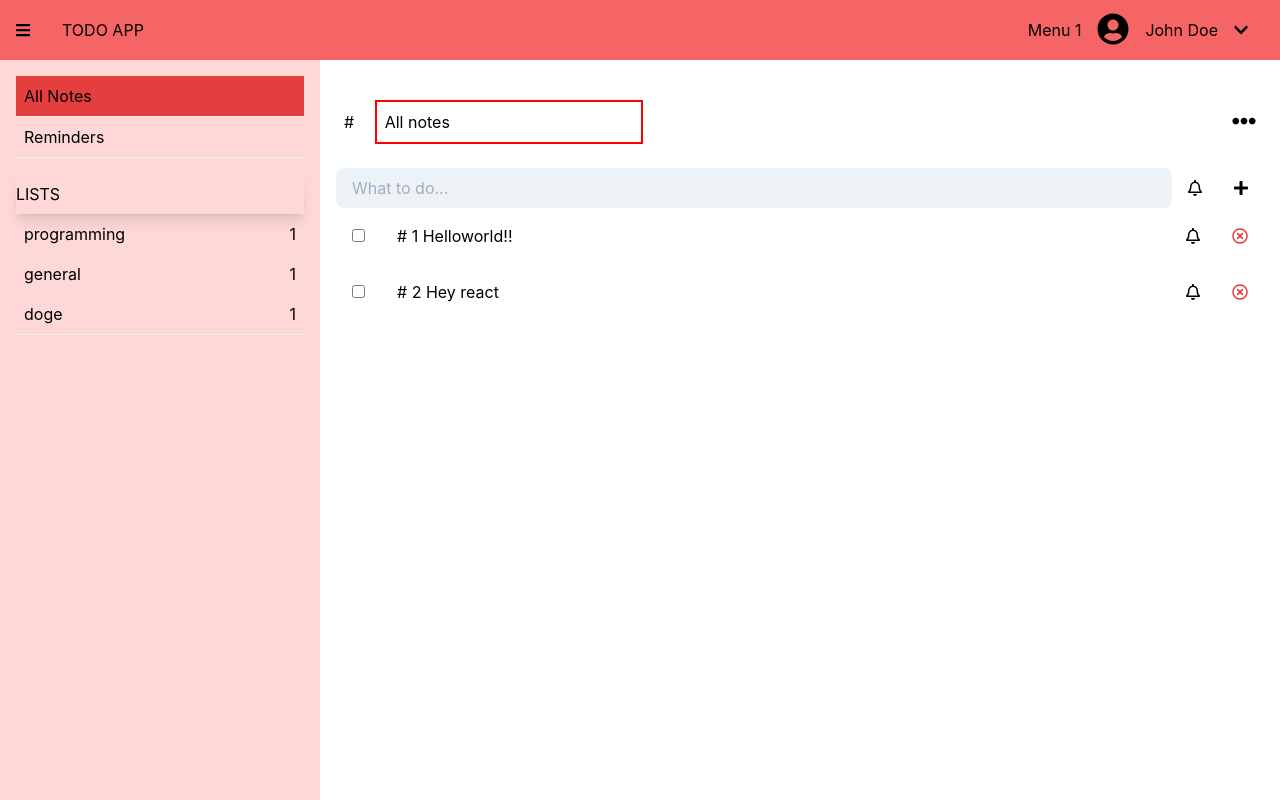
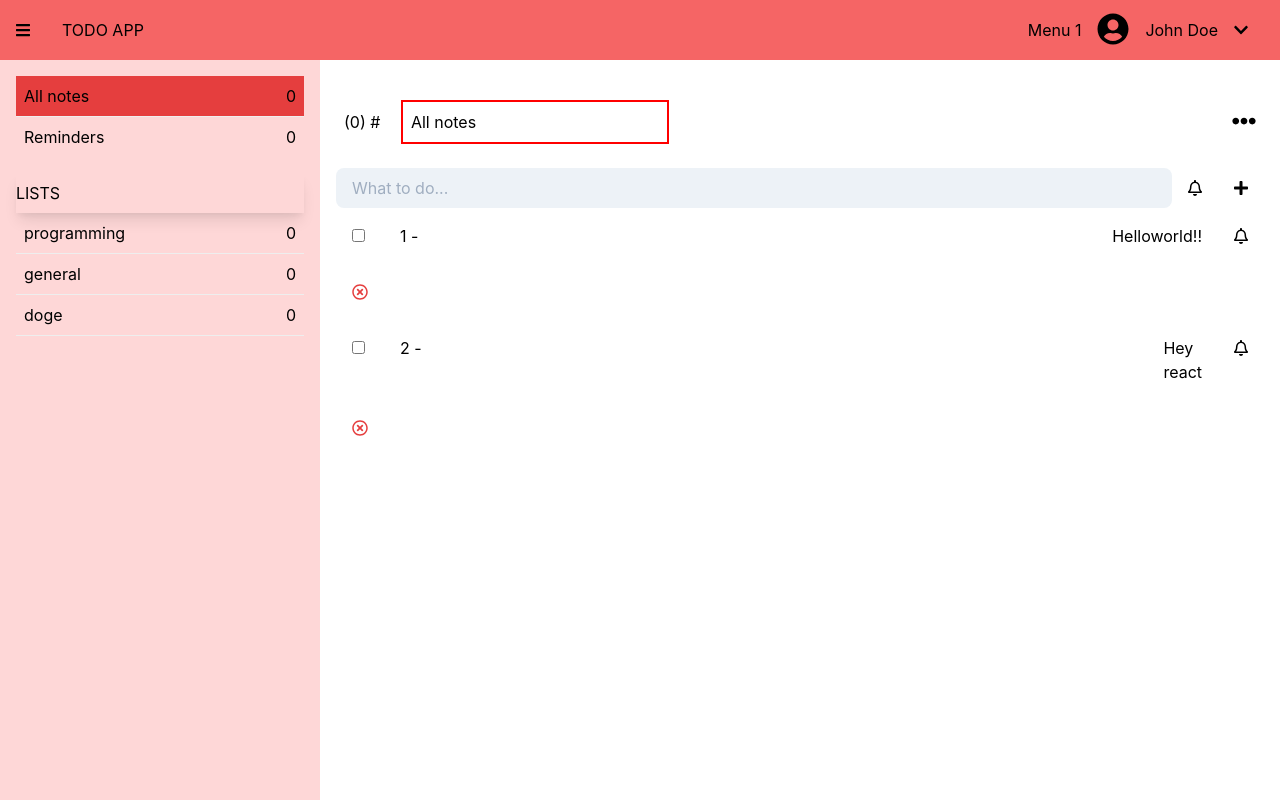
Before and after one commit to rod41732/react-todo-list, a React (Create React App) app: page / in a window 1280 px wide. Built offline with nearby package versions, Linux system fonts and the light colour scheme.

Commit message:
add label selection and renaming

```diff
--- a/package.json
+++ b/package.json
@@ -12,6 +12,7 @@
     "@testing-library/user-event": "^7.1.2",
     "autoprefixer": "^9.7.3",
     "classnames": "^2.2.6",
+    "eslint-plugin-react-hooks": "^2.3.0",
     "postcss-cli": "^7.1.0",
     "react": "^16.12.0",
     "react-dom": "^16.12.0",
--- a/src/components/addTodo.js
+++ b/src/components/addTodo.js
@@ -5,6 +5,8 @@ import { FontAwesomeIcon } from '@fortawesome/react-fontawesome';
 import { faPlus } from '@fortawesome/free-solid-svg-icons';
 import classnames from 'classnames';
 import { UrgencyIcon } from './common';
+
+let id = 2;
 
 const AddTodo = ({todoApp}) => {
   const [text, setText] = useState("")
@@ -39,6 +41,7 @@ const AddTodo = ({todoApp}) => {
       text,
       urgency,
       label: selectedLabel,
+      id: ++id,
     })}>
       <FontAwesomeIcon icon={faPlus}/>
      </button>
--- a/src/components/sidebar.css
+++ b/src/components/sidebar.css
@@ -37,6 +37,7 @@
   display: flex;
   flex-direction: row;
   justify-content: space-between;
+  cursor: pointer;
 }
 
 .side-bar .divider {
--- a/src/components/sidebar.js
+++ b/src/components/sidebar.js
@@ -1,13 +1,16 @@
-import React from 'react'
+import React, { useContext } from 'react'
 import { withTodoApp } from '../hoc/withTodoApp'
 import './sidebar.css';
 import classnames from 'classnames';
 import { Link } from 'react-router-dom';
+import { updateLabel } from '../actions/todo';
+import { useLabel } from '../contexts/useLabel';
+import { TodoContext } from '../contexts/todoApp';
 
 
-const SideBarItem = ({left, right, selected, isLast, target, key, ...otherProps}) => {
+const SideBarItem = ({left, right, selected, isLast, target, pkey, ...otherProps}) => {
   return (
-    <Link to={target} className="label-item" key={key} {...otherProps}>
+    <div className="label-item" key={pkey} {...otherProps}>
       <div className={
         classnames({
           // "rounded-t-lg": idx == 0,
@@ -21,8 +24,18 @@ const SideBarItem = ({left, right, selected, isLast, target, key, ...otherProps}
         <span className="label-name"> {left}</span>
         <span className="todo-count"> {right} </span>
       </div>
-    </Link>
+    </div>
   )
+}
+
+const LabelSelector = ({labelId, isLast, ...otherProps}) => {
+  const {selectLabel, selectedLabel} = useContext(TodoContext);
+  const {label, reminderCount} = useLabel(labelId);
+  return <SideBarItem onClick={() => selectLabel(labelId)}
+    left={label.name} right={reminderCount}
+    selected={selectedLabel === labelId}
+    isLast={isLast} pkey={labelId} {...otherProps}
+  />
 }
 
 
@@ -32,6 +45,7 @@ const Sidebar = ({ todoApp }) => {
     selectedLabel,
     expanded: {mobile},
     selectLabel,
+    updateLabel,
   } = todoApp;
   return <div className={
     classnames({
@@ -40,28 +54,19 @@ const Sidebar = ({ todoApp }) => {
     })
   }>
     <div className="labels-list">
-      { SideBarItem({left: "All Notes", selected: selectedLabel == -1, isLast: false, target: "/", key: 1,
-        onClick: () => selectLabel(-1)}) }
-      { SideBarItem({left: "Reminders", selected: selectedLabel == -2, isLast: false, target: "/", key: 2,
-        onClick: () => selectLabel(-2)}) }
+      <LabelSelector key={0} labelId={-1} isLast={false}/>
+      <LabelSelector key={1} labelId={-2} isLast={true}/>
     </div>
 
     <div className="labels-list">
       <p className="py-2 bg-red-200 shadow-lg"> LISTS </p>
       {
         labels.map((label, idx) => {
-          return (
-            <SideBarItem left={label.name} right={1}
-              selected={label.id === selectedLabel} isLast={idx != labels.length-1}
-              target={"/" + label.name} key={idx}
-              onClick={() => selectLabel(label.id)}
-            />
-          )
+          return <LabelSelector key={idx} labelId={label.id} isLast={idx === labels.length}/>
         })
       }
     </div>
   </div>
 }
 
-
 export default withTodoApp(Sidebar);
--- a/src/components/todoHeader.js
+++ b/src/components/todoHeader.js
@@ -10,14 +10,18 @@ const TodoHeader = ({todoApp}) => {
     selectedLabel
   } = todoApp;
 
+  const {label, updateLabelName, isUpdatable, reminderCount} = useLabel(selectedLabel);
 
-  const {label, updateLabelName, selectThisLabel} = useLabel(selectedLabel);
-  console.log(label)
+  const handleInputChange = (evt) => {
+    updateLabelName(evt.target.value);
+  }
+
+  console.log("current rendered label = ", label)
 
   return <div className='todo-header p-2'>
     <div>
-      # {label.id}
-      <input value={label.name} readOnly className="m-4 p-2"/>
+      ({reminderCount}) # {label.id}
+      <input value={label.name} onChange={handleInputChange} readOnly={!isUpdatable} className="m-4 p-2"/>
     </div>
     <a href='#'>
       <FontAwesomeIcon icon={faEllipsisH}/>
--- a/src/components/todoList.js
+++ b/src/components/todoList.js
@@ -1,9 +1,11 @@
-import React from 'react'
+import React, { useContext } from 'react'
 import { withTodoApp } from '../hoc/withTodoApp';
 import './todoList.css';
 import { UrgencyIcon } from './common';
 import { FontAwesomeIcon } from '@fortawesome/react-fontawesome';
 import { faTimesCircle } from '@fortawesome/free-regular-svg-icons';
+import { useLabel } from '../contexts/useLabel';
+import { TodoContext } from '../contexts/todoApp';
 
 const filterTodo = (todos, labelId) => {
   if (labelId == -1) return todos;
@@ -11,27 +13,35 @@ const filterTodo = (todos, labelId) => {
   return todos.filter(todo => todo.label == labelId);
 }
 
+const TodoItem = withTodoApp(({todoApp, todo, index}) => {
+  const {toggleTodo, removeTodo} = todoApp;
+  const { text, urgency = 0, completed, label, id} = todo;
+  const {label: {name}} = useLabel(label); // label name
+
+  return (
+    <div key={todo.id } className="todo-item">
+      <div className="p-4">
+        <input type="checkbox" onClick={() => toggleTodo(index)} value={completed}></input>
+      </div>
+      <div className="p-4"> {name} {id} - {completed ? "[completed]" : ""}</div>
+      <div className="p-4 todo-text">  {text} </div>
+      <div className="p-4">
+        <UrgencyIcon urgency={urgency} />
+      </div>
+      <button className="p-4 text-red-600 remove-btn" onClick={() => removeTodo(index)}>
+        <FontAwesomeIcon icon={faTimesCircle} />
+      </button>
+    </div>
+  );
+})
+
 // params is used for accesing params in URL
-const TodoList = ({todoApp}) => {
-  const {removeTodo, toggleTodo, todos, selectedLabel} = todoApp;
+const TodoList = ({ todoApp }) => {
+  const { removeTodo, toggleTodo, todos, selectedLabel } = todoApp;
   return <div className="todo-list pb-8">
     {
       filterTodo(todos, selectedLabel).map((todo, index) => {
-        const { text, urgency = 0, completed, id } = todo;
-        return (
-          <div key={index} className="todo-item">
-            <div className="p-4">
-              <input type="checkbox" onClick={() => toggleTodo(index)} value={completed}></input>
-            </div>
-              <div className="p-4 todo-text">  # {id} {completed ? "[completed]" : ""} { text } </div>
-            <div className="p-4">
-              <UrgencyIcon urgency={urgency}/>
-            </div>
-            <button className="p-4 text-red-600 remove-btn" onClick={() => removeTodo(index)}>
-              <FontAwesomeIcon icon={faTimesCircle}/>
-            </button>
-          </div>
-        );
+        return TodoItem({todo, index});
       })
     }
   </div>
--- a/src/contexts/todoApp.js
+++ b/src/contexts/todoApp.js
@@ -18,13 +18,20 @@ const labelsReducer = (state, action) => {
     case actionTypes.REMOVE_LABEL:
       return state.filter(label => label.id !== labelId);
     case actionTypes.UPDATE_LABEL:
-      return state.map((label) => {
-        if (label.id === labelId) return {
-          ...label,
-          ...action.label,
+      console.log('update label', action);
+      const newlabels = state.map((label) => {
+        if (label.id === labelId) {
+          const res = {
+            ...label,
+            ...action.label,
+          };
+          console.log('new label = ', res)
+          return res;
         }
         return label;
       });
+      console.log("NL", newlabels);
+      return newlabels;
     default:
       return state;
   }
@@ -177,7 +184,7 @@ export const TodoContextProvider = ({children}) => {
       dispatchExpanded,
       selectedLabel,
       dispatchSelectedLabel,
-      labels: fakeData.labels,
+      labels,
       // dispatchLabels,
       ...boundAction,
     }
--- a/src/contexts/useLabel.js
+++ b/src/contexts/useLabel.js
@@ -8,22 +8,34 @@ const hardCodedNames = {
 
 export const useLabel = (labelId) => {
   const todoApp = useContext(TodoContext);
-  const labels = todoApp.labels.filter(label => label.id == labelId);
-  let label, selectThisLabel, updateLabelName;
-  if (labels.length === 0 ) {
+  const {todos, updateLabel, selectLabel} = todoApp;
+  const matchedLabel = todoApp.labels.filter(label => label.id == labelId);
+  let label, selectThisLabel, updateLabelName, reminderCount;
+
+  switch (labelId) {
+    case -1:
+      reminderCount = 0; break;
+    case -2:
+      reminderCount = todos.filter(todo => todo.urgency > 0).length; break;
+    default:
+      reminderCount = todos.filter(todo => todo.label == labelId && todo.urgency > 0).length;
+  }
+
+  // some special ID
+  if (matchedLabel.length === 0 ) {
     label = {
      name: hardCodedNames[labelId],
     };
     updateLabelName = () => {throw Error("You can't update this label name")};
   } else {
-    label = labels[0];
-    updateLabelName = (text) => todoApp.updateLabel(labelId, {text});
+    label = matchedLabel[0];
+    updateLabelName = (text) => todoApp.updateLabel(labelId, {name: text});
   }
   selectThisLabel = () => todoApp.selectLabel(labelId);
 
 
   return {
     label,
-    selectThisLabel, updateLabelName
+    selectThisLabel, updateLabelName, isUpdatable: labelId > 0, reminderCount
   };
 }
--- a/src/hoc/withTodoApp.js
+++ b/src/hoc/withTodoApp.js
@@ -1,6 +1,6 @@
 import React, {useContext} from 'react'
 import { TodoContext } from "../contexts/todoApp"
 
-export const withTodoApp = (Component) => (...props) => {
+export const withTodoApp = (Component) => ({...props}) => {
   return <Component todoApp={useContext(TodoContext)} {...props}></Component>
 }
```
Also changed, not shown: 1 other file (tests, documents, lock files or other folders).
